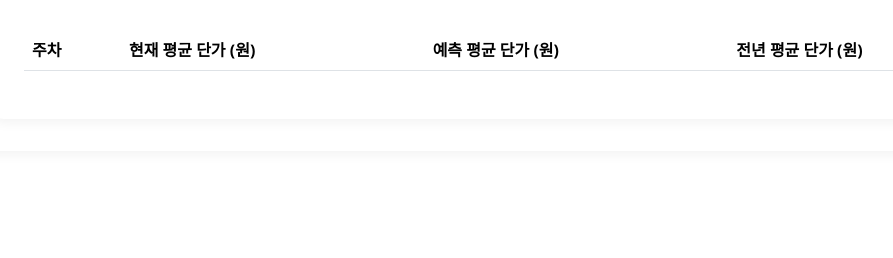
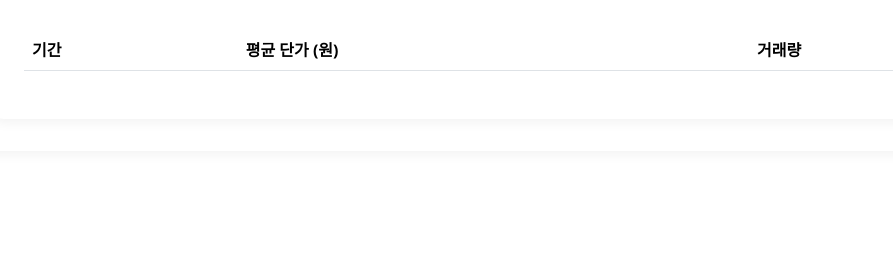
Before and after one commit to tangerineTaste/JikFarm, a Flask app: page /chart in a window 1280 px wide. Shown: the part 1293-1551 px from the top of the page, without its empty margins (112-1005 px from the left). Run offline with Flask 3, Linux system fonts and the light colour scheme; data that the repository does not hold is empty; some libraries are stand-ins or nearby versions.

```diff
--- a/02_Website/bootstrap/flask_agriculture/static/js/chart_main.js
+++ b/02_Website/bootstrap/flask_agriculture/static/js/chart_main.js
@@ -56,17 +56,29 @@ document.addEventListener('DOMContentLoaded', function() {
 
     // 탭 전환 로직
     function switchTab(tab) {
+        const tableHeader = document.querySelector('.table thead tr');
         if (tab === 'trend') {
             tabTrend.classList.add('active');
             tabAi.classList.remove('active');
             trendSection.style.display = 'block';
             aiSection.style.display = 'none';
+            tableHeader.innerHTML = `
+                <th scope="col">기간</th>
+                <th scope="col">평균 단가 (원)</th>
+                <th scope="col">거래량</th>
+            `;
             renderTrendChart(); // 탭 전환 시 차트 다시 그리기
         } else {
             tabAi.classList.add('active');
             tabTrend.classList.remove('active');
             aiSection.style.display = 'block';
             trendSection.style.display = 'none';
+            tableHeader.innerHTML = `
+                <th scope="col">주차</th>
+                <th scope="col">현재 평균 단가 (원)</th>
+                <th scope="col">예측 평균 단가 (원)</th>
+                <th scope="col">전년 평균 단가 (원)</th>
+            `;
             renderAiPredictionChart(); // 탭 전환 시 차트 다시 그리기
         }
     }
--- a/02_Website/bootstrap/flask_agriculture/templates/chart.html
+++ b/02_Website/bootstrap/flask_agriculture/templates/chart.html
@@ -101,10 +101,7 @@
                 <table class="table table-striped table-hover">
                     <thead>
                         <tr>
-                            <th scope="col">주차</th>
-                            <th scope="col">현재 평균 단가 (원)</th>
-                            <th scope="col">예측 평균 단가 (원)</th>
-                            <th scope="col">전년 평균 단가 (원)</th>
+                            <!-- Headers will be dynamically inserted here by JavaScript -->
                         </tr>
                     </thead>
                     <tbody id="price-data-table">
```
